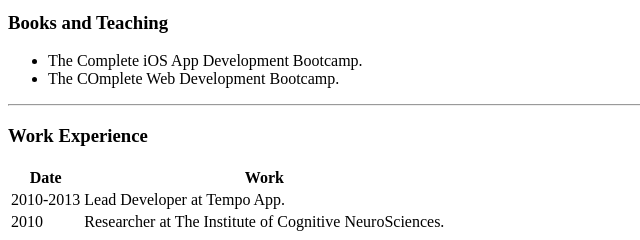
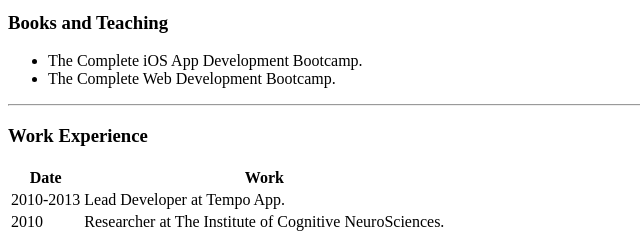
Before and after one commit to KhantZin/cv, a plain HTML site: page index.html in a window 1280 px wide. Shown: the part 267-507 px from the top of the page, 0-640 px from the left. Drawn offline with Linux system fonts and the light colour scheme.

Commit message:
Update index.html

```diff
--- a/index.html
+++ b/index.html
@@ -22,7 +22,7 @@
   <h3> Books and Teaching </h3>
   <ul>
     <li> The Complete iOS App Development Bootcamp. </li>
-    <li> The COmplete Web Development Bootcamp. </li>
+    <li> The Complete Web Development Bootcamp. </li>
   </ul>
   <hr>
   <h3>Work Experience</h3>
```
